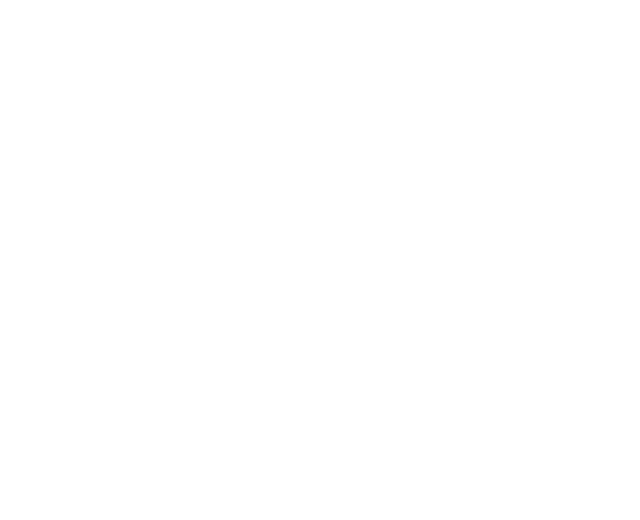
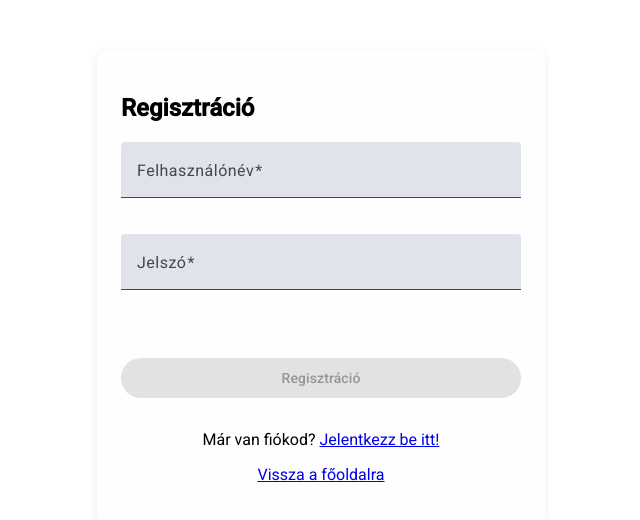
Before and after one commit to Szabolcs11/szallas, an Angular app: page /register in a window 1280 px wide. Before the commit this address led to /. Shown: the top 520 px of the page, without its empty margins (319-959 px from the left). Built offline with nearby package versions, Linux system fonts and the light colour scheme.

Commit message:
Creating login, register page

```diff
--- a/angular.json
+++ b/angular.json
@@ -94,5 +94,8 @@
         }
       }
     }
+  },
+  "cli": {
+    "analytics": false
   }
 }
--- a/src/app/app.component.ts
+++ b/src/app/app.component.ts
@@ -1,11 +1,11 @@
 import { Component } from '@angular/core';
-import { RouterOutlet } from '@angular/router';
+import { RouterModule, RouterOutlet } from '@angular/router';
 
 @Component({
   selector: 'app-root',
-  imports: [RouterOutlet],
+  imports: [RouterOutlet, RouterModule],
   templateUrl: './app.component.html',
-  styleUrl: './app.component.css'
+  styleUrl: './app.component.css',
 })
 export class AppComponent {
   title = 'app';
--- a/src/app/app.routes.ts
+++ b/src/app/app.routes.ts
@@ -1,4 +1,10 @@
 import { Routes } from '@angular/router';
 import { HomeComponent } from './pages/home/home.component';
+import { LoginComponent } from './auth/login/login.component';
+import { RegisterComponent } from './auth/register/register.component';
 
-export const routes: Routes = [{ path: '', component: HomeComponent }];
+export const routes: Routes = [
+  { path: '', component: HomeComponent },
+  { path: 'login', component: LoginComponent },
+  { path: 'register', component: RegisterComponent },
+];
--- /dev/null
+++ b/src/app/auth/login/login.component.css
@@ -0,0 +1,28 @@
+.login-container {
+  max-width: 400px;
+  margin: 50px auto;
+  padding: 24px;
+  background-color: #f9f9f9;
+  border-radius: 8px;
+  box-shadow: 0 2px 8px rgba(0, 0, 0, 0.1);
+}
+
+.full-width {
+  width: 100%;
+  margin-bottom: 16px;
+}
+
+.error-text {
+  color: red;
+  margin-top: 8px;
+}
+
+.success-text {
+  color: green;
+  margin-top: 8px;
+}
+
+.register-link {
+  text-align: center;
+  margin-top: 16px;
+}
--- /dev/null
+++ b/src/app/auth/login/login.component.html
@@ -0,0 +1,35 @@
+<div class="login-container">
+  <h2>Bejelentkezés</h2>
+
+  <form (ngSubmit)="login()">
+    <mat-form-field appearance="fill" class="full-width">
+      <mat-label>Felhasználónév</mat-label>
+      <input matInput [(ngModel)]="username" name="username" required />
+    </mat-form-field>
+
+    <mat-form-field appearance="fill" class="full-width">
+      <mat-label>Jelszó</mat-label>
+      <input
+        matInput
+        [(ngModel)]="password"
+        name="password"
+        type="password"
+        required
+      />
+    </mat-form-field>
+
+    <button mat-raised-button color="primary" type="submit" class="full-width">
+      Bejelentkezés
+    </button>
+
+    <p *ngIf="error" class="error-text">{{ error }}</p>
+    <p *ngIf="successMessage" class="success-text">{{ successMessage }}</p>
+  </form>
+
+  <p class="register-link">
+    Még nincs fiókod? <a routerLink="/register">Regisztrálj itt!</a>
+  </p>
+  <p class="register-link">
+    <a routerLink="/">Vissza a főoldalra</a>
+  </p>
+</div>
--- /dev/null
+++ b/src/app/auth/login/login.component.ts
@@ -0,0 +1,41 @@
+import { Component } from '@angular/core';
+import { AuthService } from './../../services/auth.service';
+import { Router, RouterModule } from '@angular/router';
+import { FormsModule } from '@angular/forms';
+import { MatFormFieldModule } from '@angular/material/form-field';
+import { MatInputModule } from '@angular/material/input';
+import { MatButtonModule } from '@angular/material/button';
+import { CommonModule } from '@angular/common';
+
+@Component({
+  selector: 'app-login',
+  templateUrl: './login.component.html',
+  styleUrls: ['./login.component.css'],
+  imports: [
+    FormsModule,
+    MatFormFieldModule,
+    MatInputModule,
+    MatButtonModule,
+    CommonModule,
+    RouterModule,
+  ],
+})
+export class LoginComponent {
+  username = '';
+  password = '';
+  error = '';
+  successMessage = '';
+
+  constructor(private authService: AuthService, private router: Router) {}
+
+  login() {
+    const success = this.authService.login(this.username, this.password);
+    if (success) {
+      this.error = '';
+      this.successMessage = 'Sikeres bejelentkezés!';
+      setTimeout(() => this.router.navigate(['/']), 2000);
+    } else {
+      this.error = 'Hibás felhasználónév vagy jelszó';
+    }
+  }
+}
--- /dev/null
+++ b/src/app/auth/register/register.component.css
@@ -0,0 +1,33 @@
+/* register.component.css */
+.register-container {
+  max-width: 400px;
+  margin: 50px auto;
+  padding: 24px;
+  background-color: #fefefe;
+  border-radius: 8px;
+  box-shadow: 0 2px 8px rgba(0, 0, 0, 0.08);
+}
+
+.full-width {
+  width: 100%;
+  margin-bottom: 16px;
+}
+
+.error-text {
+  color: red;
+  margin-top: 8px;
+}
+
+.success-text {
+  color: green;
+  margin-top: 8px;
+}
+
+.login-link {
+  text-align: center;
+  margin-top: 16px;
+}
+
+.register-button {
+  margin-top: 32px;
+}
--- /dev/null
+++ b/src/app/auth/register/register.component.html
@@ -0,0 +1,50 @@
+<div class="register-container">
+  <h2>Regisztráció</h2>
+
+  <form (ngSubmit)="register()" #form="ngForm">
+    <mat-form-field appearance="fill" class="full-width">
+      <mat-label>Felhasználónév</mat-label>
+      <input matInput [(ngModel)]="username" name="username" required />
+    </mat-form-field>
+
+    <mat-form-field appearance="fill" class="full-width">
+      <mat-label>Jelszó</mat-label>
+      <input
+        matInput
+        [(ngModel)]="password"
+        name="password"
+        type="password"
+        required
+        #passwordField="ngModel"
+        minlength="8"
+        [pattern]="passwordPattern"
+      />
+      <mat-error *ngIf="passwordField.errors?.['minlength']">
+        A jelszónak legalább 8 karakter hosszúnak kell lennie.
+      </mat-error>
+      <mat-error *ngIf="passwordField.errors?.['pattern']">
+        A jelszónak tartalmaznia kell kis- és nagybetűt, valamint számot.
+      </mat-error>
+    </mat-form-field>
+
+    <button
+      mat-raised-button
+      color="accent"
+      type="submit"
+      class="full-width register-button"
+      [disabled]="!form.valid"
+    >
+      Regisztráció
+    </button>
+
+    <div class="error-container">
+      <p *ngIf="error" class="error-text">{{ error }}</p>
+      <p *ngIf="successMessage" class="success-text">{{ successMessage }}</p>
+    </div>
+  </form>
+
+  <p class="login-link">
+    Már van fiókod? <a routerLink="/login">Jelentkezz be itt!</a>
+  </p>
+  <p class="login-link"><a routerLink="/">Vissza a főoldalra</a></p>
+</div>
--- /dev/null
+++ b/src/app/auth/register/register.component.ts
@@ -0,0 +1,52 @@
+import { Component } from '@angular/core';
+import { AuthService } from './../../services/auth.service';
+import { Router, RouterModule } from '@angular/router';
+import { User } from './../../models/user';
+import { FormsModule } from '@angular/forms';
+import { MatFormFieldModule } from '@angular/material/form-field';
+import { MatInputModule } from '@angular/material/input';
+import { MatButtonModule } from '@angular/material/button';
+import { CommonModule } from '@angular/common';
+
+@Component({
+  selector: 'app-register',
+  templateUrl: './register.component.html',
+  styleUrls: ['./register.component.css'],
+  imports: [
+    FormsModule,
+    MatFormFieldModule,
+    MatInputModule,
+    MatButtonModule,
+    CommonModule,
+    RouterModule,
+  ],
+})
+export class RegisterComponent {
+  username = '';
+  password = '';
+  error = '';
+  successMessage = '';
+
+  //legalább egy kisbetű, egy nagybetű és egy szám
+  passwordPattern = /^(?=.*[a-z])(?=.*[A-Z])(?=.*\d)[A-Za-z\d]{8,}$/;
+
+  constructor(private authService: AuthService, private router: Router) {}
+
+  register() {
+    const user: User = {
+      id: 0,
+      username: this.username,
+      password: this.password,
+    };
+
+    const success = this.authService.register(user);
+    if (success) {
+      this.successMessage = 'Sikeres regisztráció! Kérjük, jelentkezzen be.';
+      this.error = '';
+      setTimeout(() => this.router.navigate(['/login']), 2000);
+    } else {
+      this.successMessage = '';
+      this.error = 'Ez a felhasználónév már foglalt.';
+    }
+  }
+}
--- a/src/app/models/accommodation.ts
+++ b/src/app/models/accommodation.ts
@@ -7,7 +7,6 @@
   imageUrl: string;
 }
 
-// reservation.ts
 export interface Reservation {
   id: number;
   accommodationId: number;
@@ -16,14 +15,12 @@
   checkOut: Date;
 }
 
-// user.ts
 export interface User {
   id: number;
   name: string;
   email: string;
 }
 
-// review.ts
 export interface Review {
   id: number;
   accommodationId: number;
--- /dev/null
+++ b/src/app/models/user.ts
@@ -0,0 +1,5 @@
+export interface User {
+  id: number;
+  username: string;
+  password: string;
+}
--- /dev/null
+++ b/src/app/services/auth.service.ts
@@ -0,0 +1,41 @@
+import { Injectable } from '@angular/core';
+import { User } from './../models/user';
+
+@Injectable({ providedIn: 'root' })
+export class AuthService {
+  private usersKey = 'users';
+  private currentUserKey = 'currentUser';
+
+  constructor() {}
+
+  register(user: User): boolean {
+    const users = this.getUsers();
+    const exists = users.find((u) => u.username === user.username);
+    if (exists) return false;
+
+    user.id = Date.now();
+    users.push(user);
+    localStorage.setItem(this.usersKey, JSON.stringify(users));
+    return true;
+  }
+
+  login(username: string, password: string): boolean {
+    const users = this.getUsers();
+    const found = users.find(
+      (u) => u.username === username && u.password === password
+    );
+    if (found) {
+      localStorage.setItem(this.currentUserKey, JSON.stringify(found));
+      return true;
+    }
+    return false;
+  }
+
+  logout() {
+    localStorage.removeItem(this.currentUserKey);
+  }
+
+  private getUsers(): User[] {
+    return JSON.parse(localStorage.getItem(this.usersKey) || '[]');
+  }
+}
```
Also changed, not shown: 2 other files (tests, documents, lock files or other folders).
